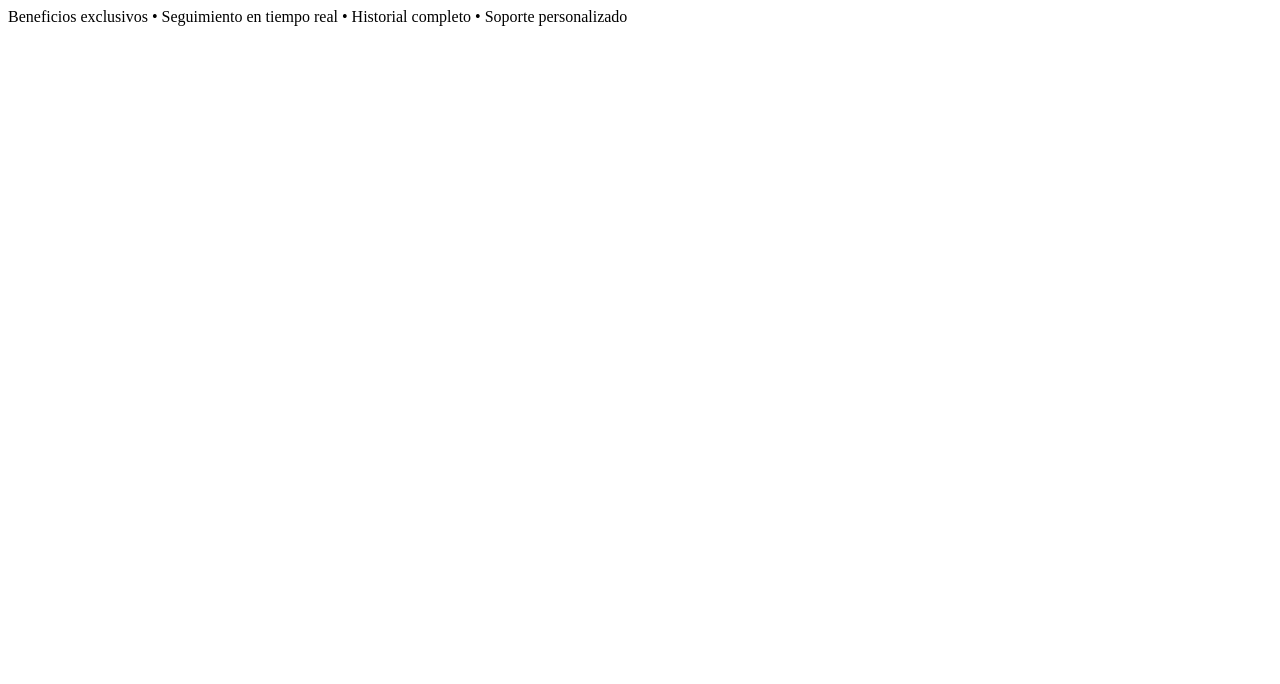
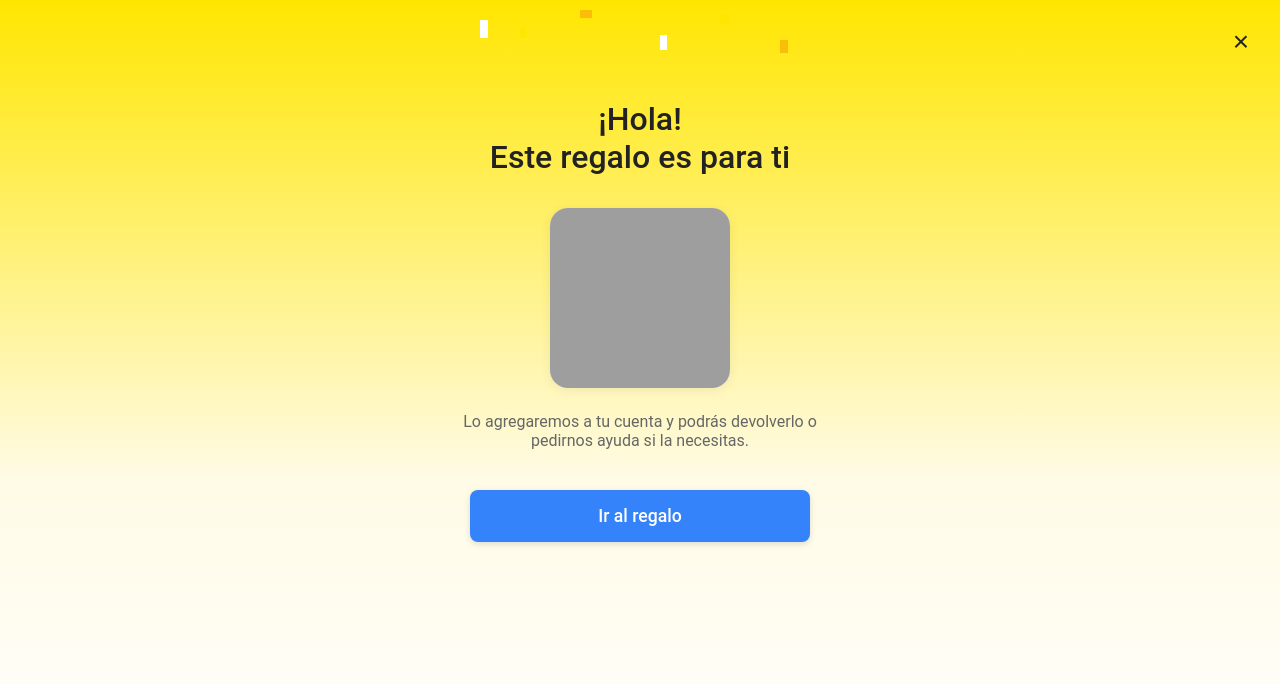
Before and after one commit to dminampuez/landing-shop-a-gift, a plain HTML site: page index.html in a window 1280 px wide. Drawn offline with Linux system fonts and the light colour scheme; grey boxes are pictures that could not be loaded.

Commit message:
Update index.html

```diff
--- a/index.html
+++ b/index.html
@@ -1,4 +1,125 @@
-Beneficios exclusivos
-	•	Seguimiento en tiempo real
-	•	Historial completo
-	•	Soporte personalizado
+<!DOCTYPE html>
+<html lang="es">
+<head>
+  <meta charset="UTF-8">
+  <meta name="viewport" content="width=device-width, initial-scale=1.0">
+  <title>Regalo para ti</title>
+  <style>
+    body {
+      margin: 0;
+      font-family: 'Roboto', Arial, sans-serif;
+      background: linear-gradient(to bottom, #ffe600 0%, #fffbe6 60%, #ffffff 100%);
+      min-height: 100vh;
+      display: flex;
+      flex-direction: column;
+      align-items: center;
+      justify-content: flex-start;
+    }
+    .confetti {
+      position: absolute;
+      top: 0;
+      left: 0;
+      width: 100vw;
+      height: 180px;
+      pointer-events: none;
+      z-index: 1;
+    }
+    .container {
+      position: relative;
+      z-index: 2;
+      background: transparent;
+      margin-top: 60px;
+      width: 100%;
+      max-width: 400px;
+      display: flex;
+      flex-direction: column;
+      align-items: center;
+    }
+    .close {
+      position: absolute;
+      top: 25px;
+      right: 25px;
+      font-size: 28px;
+      color: #222;
+      background: none;
+      border: none;
+      cursor: pointer;
+      z-index: 3;
+    }
+    .title {
+      margin-top: 40px;
+      font-size: 2rem;
+      font-weight: 500;
+      text-align: center;
+      color: #222;
+    }
+    .subtitle {
+      margin-top: 10px;
+      font-size: 1.2rem;
+      font-weight: 400;
+      text-align: center;
+      color: #222;
+    }
+    .gift-img {
+      margin: 32px 0 24px 0;
+      width: 180px;
+      height: 180px;
+      border-radius: 18px;
+      box-shadow: 0 2px 12px 0 #0001;
+      object-fit: cover;
+      background: #fff;
+      display: block;
+    }
+    .desc {
+      font-size: 1rem;
+      color: #666;
+      text-align: center;
+      margin-bottom: 40px;
+      margin-top: 0;
+      padding: 0 16px;
+    }
+    .cta {
+      width: 90%;
+      max-width: 340px;
+      background: #3483fa;
+      color: #fff;
+      border: none;
+      border-radius: 8px;
+      font-size: 1.1rem;
+      font-weight: 500;
+      padding: 16px 0;
+      text-align: center;
+      text-decoration: none;
+      margin-bottom: 32px;
+      display: block;
+      cursor: pointer;
+      box-shadow: 0 2px 6px #0002;
+      transition: background 0.2s;
+    }
+    .cta:hover {
+      background: #2968c8;
+    }
+  </style>
+</head>
+<body>
+  <!-- Confetti SVG (decorativo, puedes mejorar o quitar) -->
+  <svg class="confetti" viewBox="0 0 360 180">
+    <rect x="20" y="20" width="8" height="18" fill="#fff"/>
+    <rect x="60" y="28" width="6" height="10" fill="#ffe600"/>
+    <rect x="120" y="10" width="12" height="8" fill="#fbbd08"/>
+    <rect x="200" y="35" width="7" height="15" fill="#fff"/>
+    <rect x="260" y="15" width="9" height="9" fill="#ffe600"/>
+    <rect x="320" y="40" width="8" height="13" fill="#fbbd08"/>
+    <!-- Puedes agregar más “confetti” aquí -->
+  </svg>
+  <button class="close" onclick="window.history.back()">&times;</button>
+  <div class="container">
+    <div class="title">¡Hola!<br>Este regalo es para ti</div>
+    <img class="gift-img" src="https://http2.mlstatic.com/D_NQ_NP_2X_985823-MLA49577831244_042022-F.webp" alt="Regalo">
+    <p class="desc">
+      Lo agregaremos a tu cuenta y podrás devolverlo o pedirnos ayuda si la necesitas.
+    </p>
+    <a class="cta" href="meli://my_purchases">Ir al regalo</a>
+  </div>
+</body>
+</html>
```
